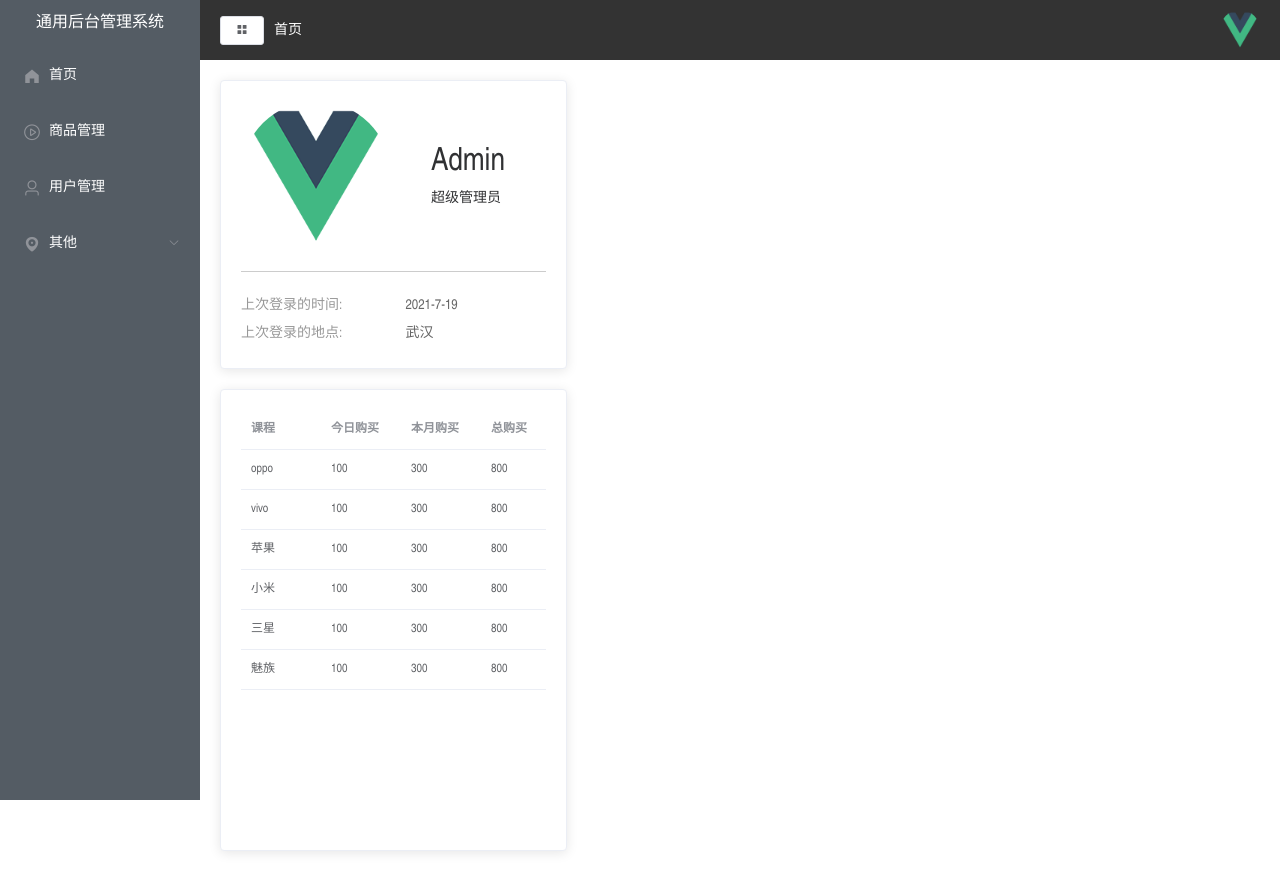
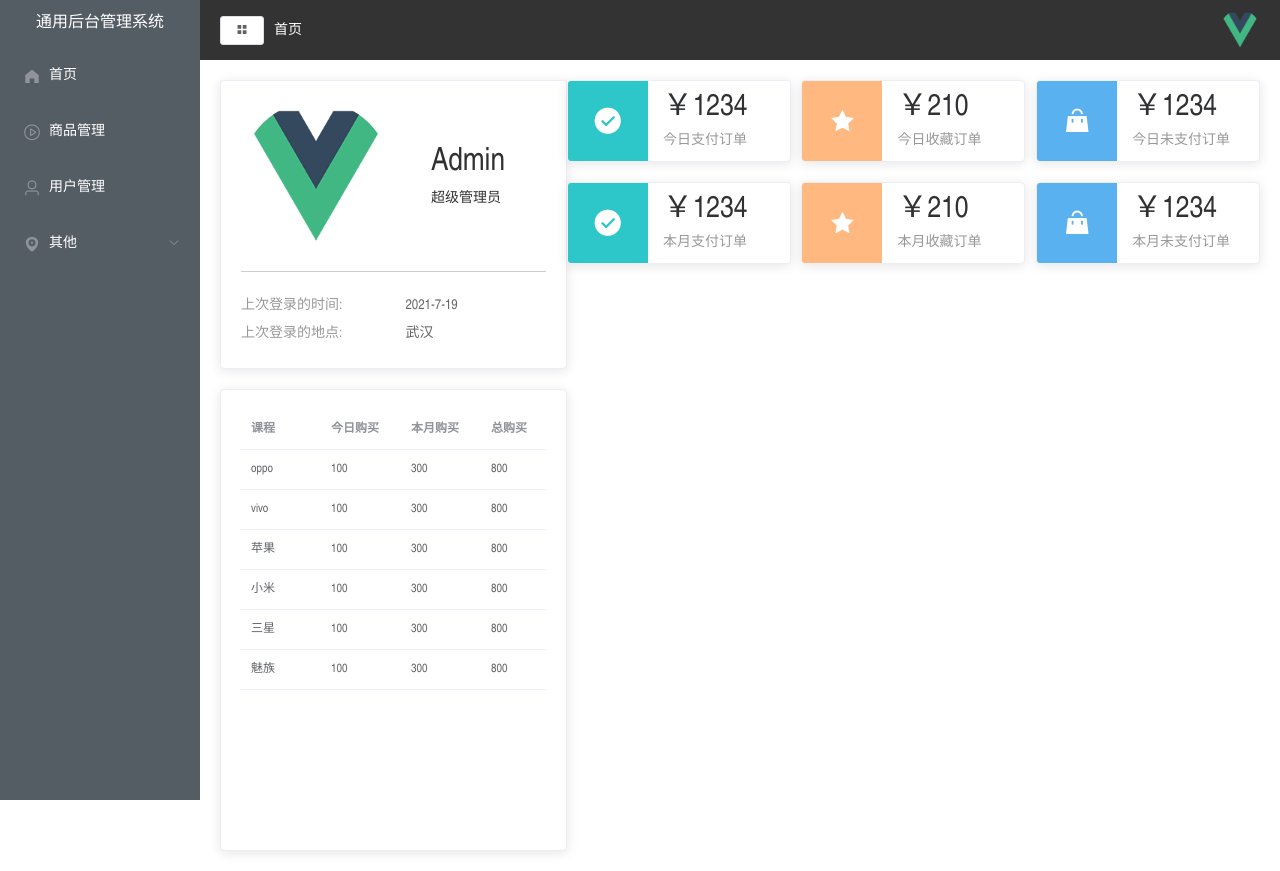
Before and after one commit to zzulihrs/procure, a Vue app: page /home in a window 1280 px wide. Built offline with nearby package versions, Linux system fonts and the light colour scheme; a small style sheet from the web is missing.

Commit message:
home订单统计部分

```diff
--- a/src/views/Home.vue
+++ b/src/views/Home.vue
@@ -38,7 +38,17 @@
         </el-table>
       </el-card>
     </div></el-col>
-    <el-col :span="16"><div class="grid-content bg-purple-light"></div></el-col>
+    <el-col :span="16">
+      <div class="num">
+        <el-card v-for="item in countData" :key="item.name" :body-style="{display: 'flex', padding: 0}">
+          <i class="icon" :class="`el-icon-${item.icon}`" :style="{background: item.color}"></i>
+          <div class="detail">
+            <p class="price">￥{{item.value}}</p>
+            <p class="desc">{{item.name}}</p>
+          </div>
+        </el-card>
+      </div>
+    </el-col>
   </el-row>
 </template>
 
@@ -167,4 +177,40 @@
     }
   }
 }
+
+.num{
+  display: flex;
+  flex-wrap: wrap;
+  justify-content: space-between;
+  .icon{
+    width: 80px;
+    height: 80px;
+    font-size: 30px;
+    color: #fff;
+    text-align: center;
+    line-height: 80px;
+  }
+  .detail{
+
+    margin-left: 15px;
+    display: flex;
+    flex-direction: column;
+    justify-content: center;
+    .price{
+      font-size: 30px;
+      margin-bottom: 10px;
+      line-height: 30px;
+      height: 30px;
+    }
+    .desc{
+      font-size: 14px;
+      color: #999;
+      text-align: center;
+    }
+  }
+  .el-card{
+    width: 32%;
+    margin-bottom: 20px;
+  }
+}
 </style>
```
